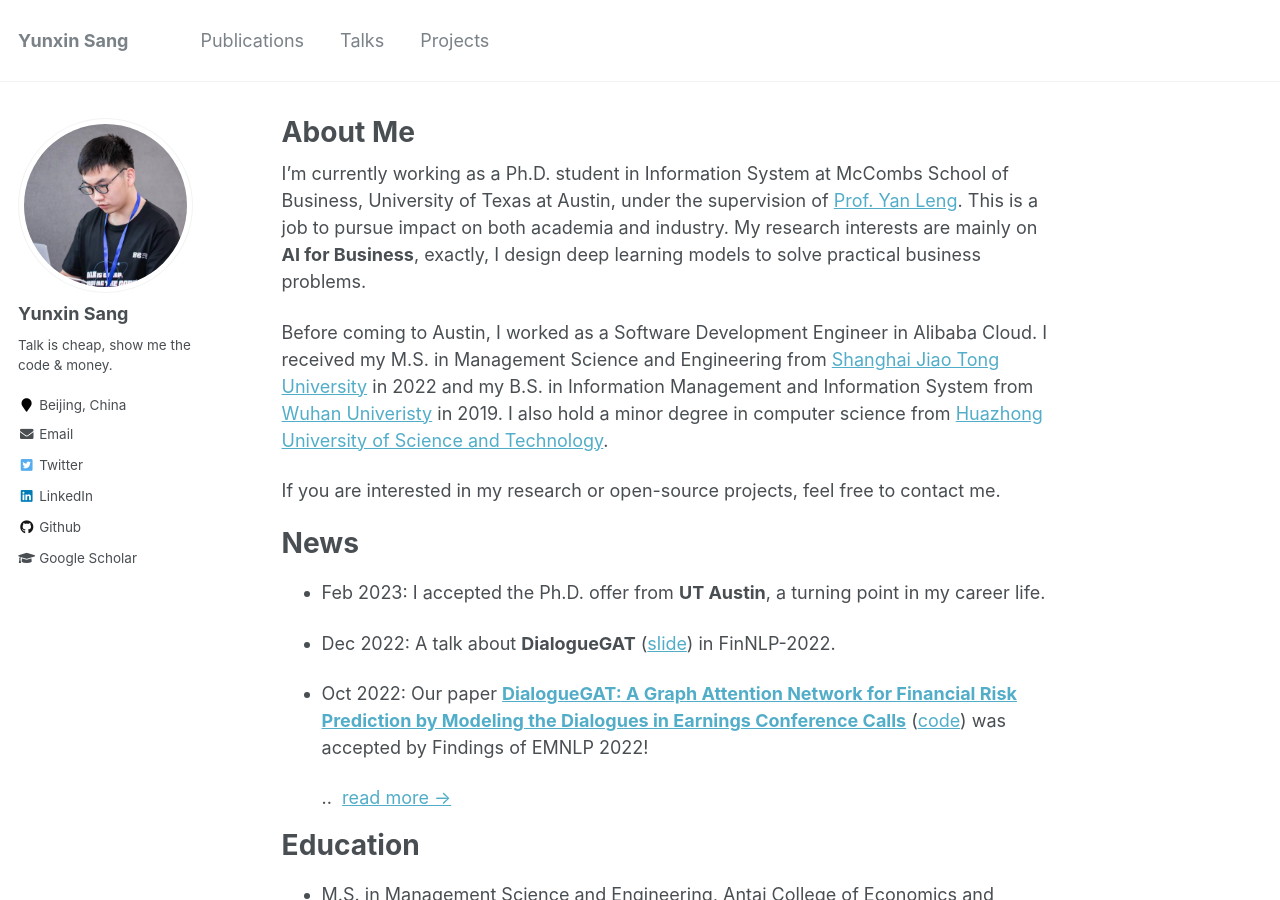
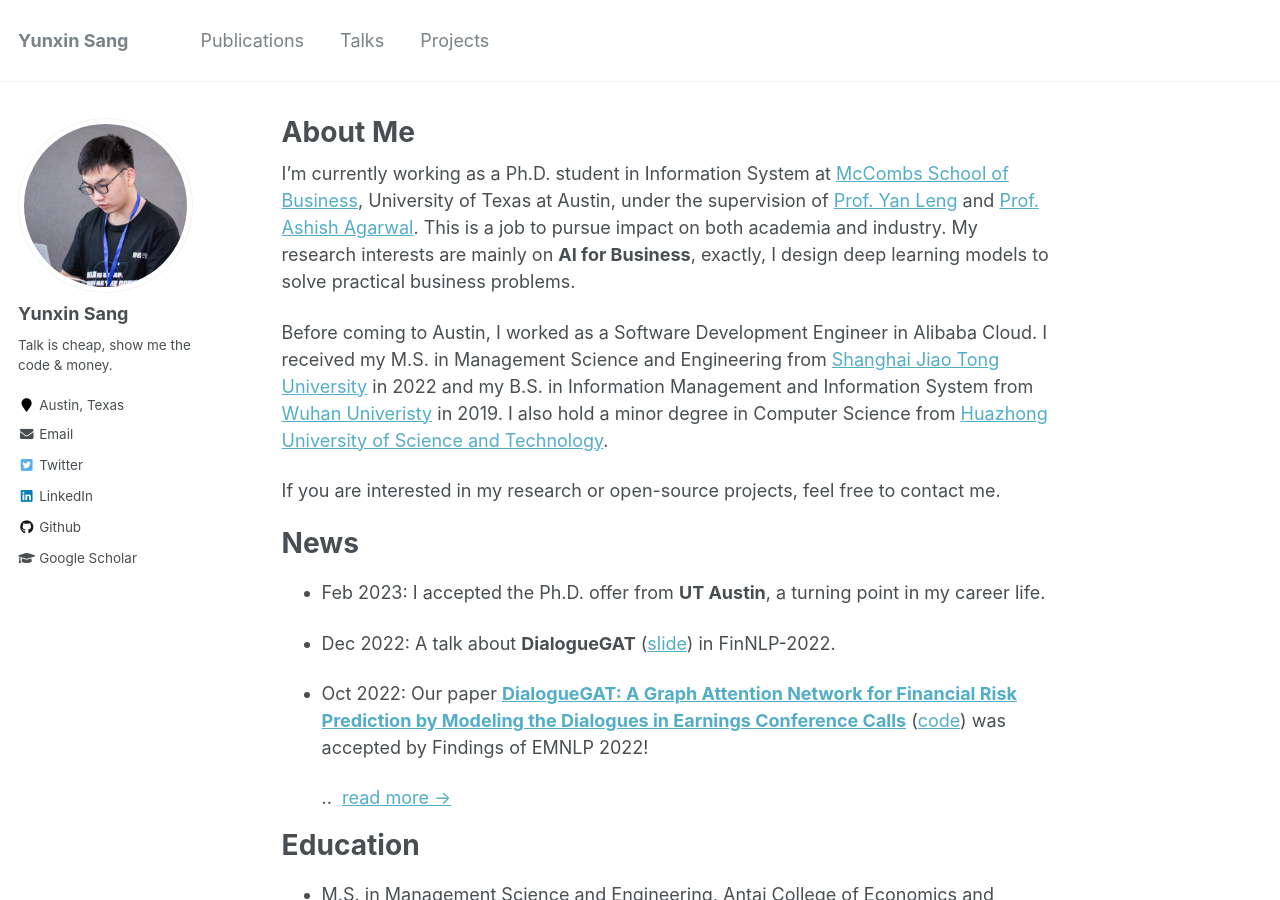
Before and after one commit to sangyx/sangyx.github.io, a Jekyll site: the page built from _pages/about.md, in a window 1280 px wide and 900 px high. Built offline with Jekyll 4.4.1, drawn with Linux system fonts in a browser that asks for light colours.

Commit message:
update location

```diff
--- a/_config.yml
+++ b/_config.yml
@@ -83,7 +83,7 @@
   name             : "Yunxin Sang"
   avatar           : "profile.jpg"
   bio              : "Talk is cheap, show me the code & money."
-  location         : "Beijing, China"
+  location         : "Austin, Texas"
   employer         :
   pubmed           :
   googlescholar    : "https://scholar.google.com/citations?user=Yk8TjrsAAAAJ&hl=en"
--- a/_pages/about.md
+++ b/_pages/about.md
@@ -8,9 +8,9 @@
   - /about.html
 ---
 
-I'm currently working as a Ph.D. student in Information System at McCombs School of Business, University of Texas at Austin, under the supervision of [Prof. Yan Leng](https://yleng.github.io/www/). This is a job to pursue impact on both academia and industry. My research interests are mainly on **AI for Business**, exactly, I design deep learning models to solve practical business problems.
+I'm currently working as a Ph.D. student in Information System at [McCombs School of Business](https://www.mccombs.utexas.edu/), University of Texas at Austin, under the supervision of [Prof. Yan Leng](https://yleng.github.io/www/) and [Prof. Ashish Agarwal](https://sites.google.com/site/ashish1site#h.rmjecyvml6f1). This is a job to pursue impact on both academia and industry. My research interests are mainly on **AI for Business**, exactly, I design deep learning models to solve practical business problems.
 
-Before coming to Austin, I worked as a Software Development Engineer in Alibaba Cloud. I received my M.S. in Management Science and Engineering from [Shanghai Jiao Tong University](https://www.sjtu.edu.cn/) in 2022 and my B.S. in Information Management and Information System from [Wuhan Univeristy](https://www.whu.edu.cn/) in 2019. I also hold a minor degree in computer science from [Huazhong University of Science and Technology](https://www.hust.edu.cn/).
+Before coming to Austin, I worked as a Software Development Engineer in Alibaba Cloud. I received my M.S. in Management Science and Engineering from [Shanghai Jiao Tong University](https://www.sjtu.edu.cn/) in 2022 and my B.S. in Information Management and Information System from [Wuhan Univeristy](https://www.whu.edu.cn/) in 2019. I also hold a minor degree in Computer Science from [Huazhong University of Science and Technology](https://www.hust.edu.cn/).
 
 If you are interested in my research or open-source projects, feel free to contact me.
 
```
